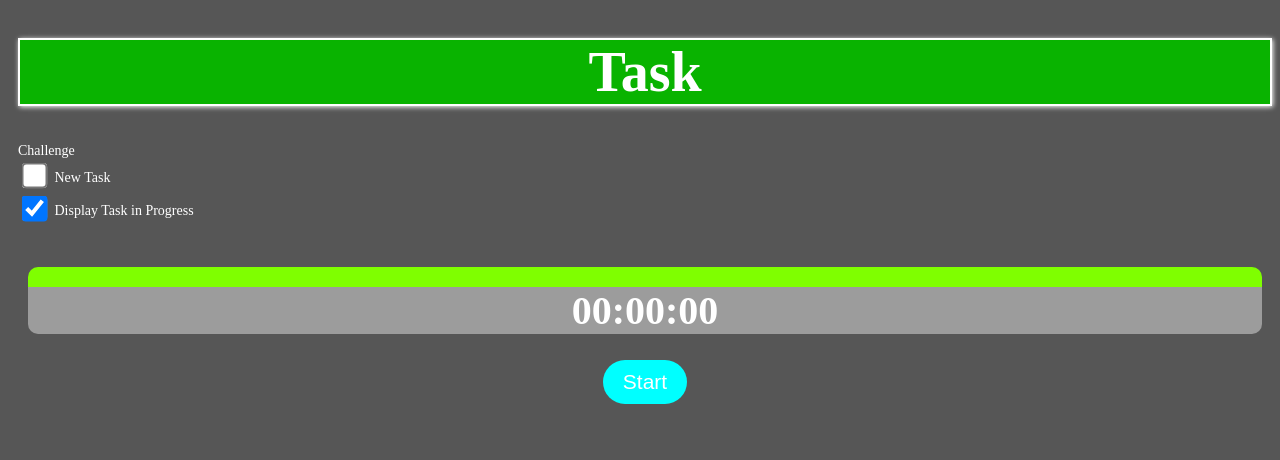
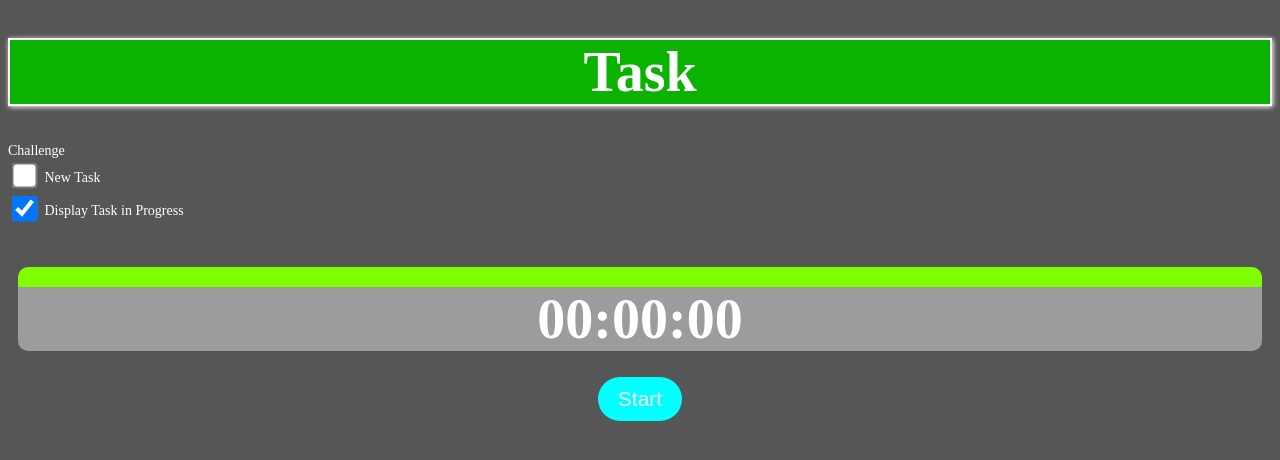
Before and after one commit to michaelgaming90/My-website, a plain HTML site: page html/Task.html in a window 1280 px wide. Both pictures are taken after a click on the checkbox "Display Task in Progress". Drawn offline with Linux system fonts and the light colour scheme.

Commit message:
Update Task.css

```diff
--- a/stylesheet/Task.css
+++ b/stylesheet/Task.css
@@ -29,13 +29,12 @@ body{
 
 
 #My_Div{
-    margin-left: 10px;
     font-size: 0.875rem;
 }
 
 #Task{
     text-align: center;
-    font-size: 1.5rem;
+    font-size: 2rem;
     background-color: chartreuse;
     margin: 10px;
     margin-bottom: 0px;
@@ -44,7 +43,7 @@ body{
     font-weight: bold;
 }
 .Timers{
-    font-size: 2.5rem;
+    font-size: 3.5rem;
     text-align: center;
     font-weight: bold;
     background-color: hsla(0, 0%, 74%, 0.685);
```
